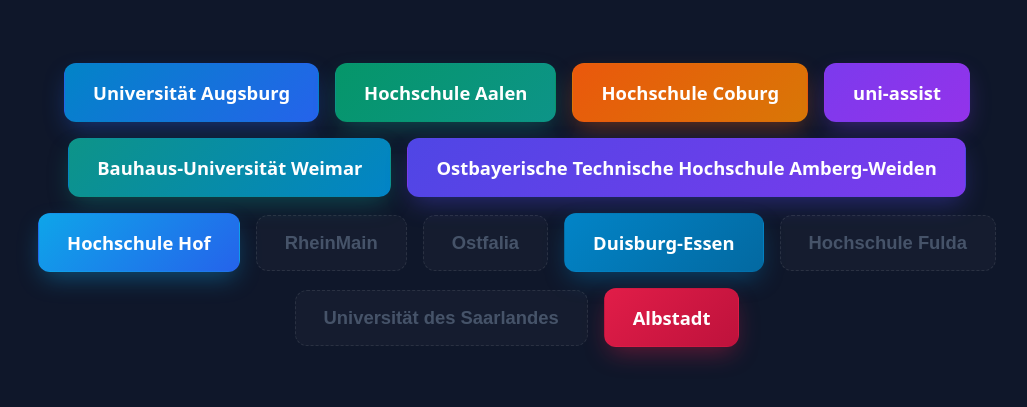
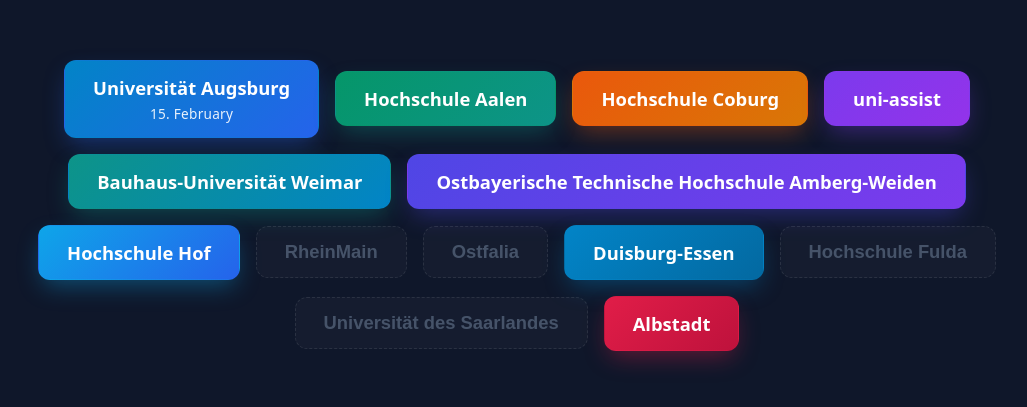
Before and after one commit to prit123-a/final, a plain HTML site: page index.html in a window 1280 px wide. Shown: the part 195-602 px from the top of the page, without its empty margins (123-1150 px from the left). Drawn offline with Linux system fonts and the light colour scheme.

Commit message:
Add deadline to Universität Augsburg button

```diff
--- a/index.html
+++ b/index.html
@@ -36,8 +36,12 @@
     }
 
     .college-btn {
-      display: inline-block;
-      padding: 16px 28px;
+      display: inline-flex;
+      flex-direction: column;
+      align-items: center;
+      justify-content: center;
+      gap: 4px;
+      padding: 14px 28px;
       font-size: 1.15rem;
       font-weight: 600;
       color: #ffffff;
@@ -46,6 +50,13 @@
       transition: transform 0.2s ease, box-shadow 0.2s ease, border-color 0.2s ease;
       text-align: center;
       border: 1px solid transparent;
+    }
+
+    .btn-deadline {
+      font-size: 0.85rem;
+      font-weight: 500;
+      opacity: 0.9;
+      letter-spacing: 0.02em;
     }
 
     /* Active Buttons */
@@ -163,7 +174,8 @@
     <a class="college-btn btn-augsburg"
       href="https://vibs.uni-augsburg.de/qisserver/pages/cs/sys/portal/hisinoneStartPage.faces" target="_blank"
       rel="noopener noreferrer">
-      Universität Augsburg
+      <span>Universität Augsburg</span>
+      <span class="btn-deadline">15. February</span>
     </a>
 
     <a class="college-btn btn-aalen" href="https://onlineportal.bewerbung.htw-aalen.de/bewerbung" target="_blank"
```
